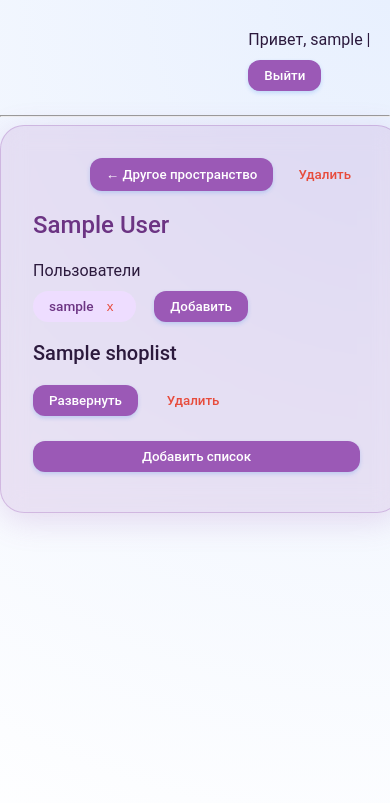
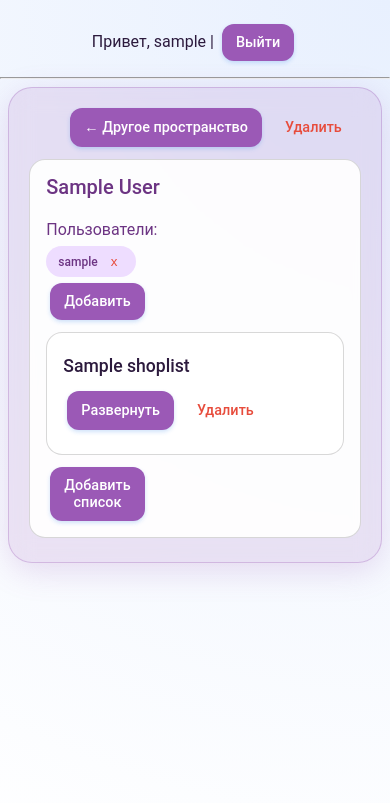
Before and after one commit to lineisover/shoplist, a Django app: page /shoplist/space/1/lists/ in a window 390 px wide. Shown: the top 803 px of the page. After the commit the page ends 587 px from the top, so only its background shows below. Run offline with Django 5.2, Linux system fonts and the light colour scheme; a user stored in the database is signed in; tables that the repository leaves empty hold one stand-in row (values such as "Sample post"); some libraries are stand-ins or nearby versions.

Commit message:
Зажопая клоака из которой нет выхода

```diff
--- a/shoplist/static/shoplist/style.css
+++ b/shoplist/static/shoplist/style.css
@@ -48,7 +48,7 @@ body {
     width: 90%;
     max-width: 500px;
     margin: 0 auto 40px auto;
-    padding: 24px;
+    padding: 12px 28px;
 
     /* Эффект стекла */
     background: var(--glass-bg);
@@ -64,16 +64,21 @@ body {
     display: flex;
     flex-direction: column;
     flex-wrap: nowrap;
+    max-width: min-content;
+}
+.sl-item-form {
+    display: flex;
+    flex-wrap: nowrap;
 }
 
 /* Кнопки */
 .sl-button {
     font-family: inherit;
     font-weight: 500;
-    margin-inline-end: 8px;
-    margin-block: 8px;
+    margin-block: 4px;
     cursor: pointer;
     padding: 8px 16px;
+    margin: 4px;
     border: none;
     border-radius: 12px;
     background-color: var(--primary-color);
@@ -87,6 +92,8 @@ body {
 }
 /* Кнопка удаления */
 .sl-button-delete {
+    border: none;
+    border-radius: 12px;
     background-color: transparent;
     color: var(--error-color);
     border: 1px solid transparent;
@@ -110,11 +117,34 @@ body {
     font-weight: 500;
     margin: 0 0 8px 0;
 }
+.sl-h3 {
+    color: var(--primary-dark);
+    font-size: 1rem;
+}
 
 .sl-paragraph {
     margin-block: 4px;
+}
+
+p {
+    margin: 0;
+    padding: 0;
+}
+
+ul {
+    list-style-type: none;
+    padding: 0;
+    margin: 0;
     display: flex;
-    flex-flow: column;
+    flex-direction: column;
+}
+
+li {
+    list-style-type: none;
+    padding: 0;
+    margin: 0;
+    transition: all 0.3s ease;
+    font-size: 1rem;
 }
 
 .sl-li {
@@ -125,19 +155,31 @@ body {
     flex-direction: column;
 }
 
-.sl-block:hover {
-    transform: translateY(-1px);
-    box-shadow: 0 4px 8px rgba(0, 0, 0, 0.05);
+.sl-simple-block {
+    align-items: center;
+    display: flex;
+    flex-direction: column;
+    justify-content: space-between;
+    padding: 12px 16px;
+    width: -webkit-fill-available;
 }
-.sl-block.done {
-    text-decoration: line-through;
-    color: var(--text-secondary);
-    opacity: 0.7;
-    background: rgba(0, 0, 0, 0.02);
-    order: 1;
+.sl-beautiful-block {
+    display: flex;
+    flex-direction: column;
+    justify-content: space-between;
+    padding: 12px 16px;
+    background: rgba(255, 255, 255, 0.9);
+    border: 1px solid rgb(127 127 127 / 30%);
+    border-radius: 16px;
+    transition: transform 0.2s ease, box-shadow 0.2s ease;
+    align-items: stretch;
+    margin-block: 8px;
 }
-.sl-block:not(.done) {
-    order: 0;
+
+.sl-row {
+    display: flex;
+    flex-direction: row;
+    /* margin-block-end: 8px; */
 }
 
 /* Инпуты */
@@ -184,11 +251,9 @@ input[type="email"], input[type="password"], input[type="text"] {
     display: flex;
     place-content: flex-end;
 }
-.sl-space-main {
-    padding: 8px;
-}
+
 /* Пространство */
-.sl-space {
+.sl-space, .sl-space-main {
     align-items: center;
     cursor: pointer;
     display: flex;
@@ -200,17 +265,33 @@ input[type="email"], input[type="password"], input[type="text"] {
     border-radius: 16px;
     transition: transform 0.2s ease, box-shadow 0.2s ease;
     width: -webkit-fill-available;
-    margin-block: 8px;
+    margin-block: 16px 8px;
 }
+
+.sl-space-main {
+    align-items: flex-start;
+    margin-block: 8px
+}
+
+.sl-space:hover {
+    transform: translateY(-1px);
+    box-shadow: 0 4px 8px rgba(0, 0, 0, 0.05);
+}
+.sl-space.done {
+    text-decoration: line-through;
+    color: var(--text-secondary);
+    opacity: 0.7;
+    background: rgba(0, 0, 0, 0.02);
+    order: 1;
+}
+.sl-space:not(.done) {
+    order: 0;
+}
+
 .sl-space-info {
     display: flex;
     flex-direction: column;
     align-self: flex-start;
-}
-.sl-space-items {
-    display: flex;
-    flex-direction: column;
-    justify-content: space-between;
 }
 /* пользователи пространства */
 .sl-users {
@@ -220,37 +301,58 @@ input[type="email"], input[type="password"], input[type="text"] {
 .sl-users-list {
     display: flex;
     flex-direction: row;
+    flex-wrap: wrap;
 }
 .sl-user-badge {
     background: var(--primary-light);
     color: var(--primary-dark);
-    padding: 2px 16px;
+    padding: 8px 16px;
     border-radius: 20px;
     font-size: 0.85rem;
     font-weight: 500;
     display: inline-flex;
     align-items: center;
     gap: 6px;
-    margin: 8px 18px 8px 0;
+    margin: 4px 8px 2px 0;
 }
 
 
 /* ====================== СПИСКИ внутри пространства ====================== */
 
 .sl-lists {
-    display: flex;
-    flex-direction: column;
+    width: -webkit-fill-available;
 }
+
 .sl-list {
     display: flex;
     flex-direction: column;
 }
 
+.sl-list-in-space {
+    padding: 0;
+    /* margin-block: 8px; */
+    /* display: flex; */
+    width: 100%;
+}
+
+.sl-space-items {
+    /* display: flex;
+    flex-direction: column; */
+    justify-content: space-between;
+    width: 100%;
+}
+
 .sl-item {
     display: flex;
     flex-direction: row;
-    width: 100%;
+    /* width: 100%; */
+    background-color: var(--primary-light);
+    box-shadow: 0 2px 4px rgba(26, 115, 232, 0.2);
+    border-radius: 16px;
+    padding: 2px;
+    margin: 4px;
 }
+
 .sl-item-content {
     display: flex;
     flex: auto;
@@ -287,3 +404,66 @@ input[type="email"], input[type="password"], input[type="text"] {
     from { opacity: 1; }
     to { opacity: 0; visibility: hidden; }
 }
+
+/* Медиа-запросы для мобильных устройств */
+@media (max-width: 600px) {
+    .sl-header {
+        width: 95%;
+        margin: 16px auto 8px auto;
+        justify-content: center;
+    }
+
+    .sl-main {
+        width: 85%;
+        padding: 16px 20px;
+        margin-bottom: 20px;
+    }
+
+    .sl-h1 {
+        font-size: 1.25rem;
+        text-align: center;
+    }
+
+    .sl-h2 {
+        font-size: 1.1rem;
+    }
+
+    .sl-item {
+        flex-direction: column;
+        padding: 8px;
+    }
+
+    .sl-item-content {
+        width: 100%;
+        margin-bottom: 8px;
+    }
+
+    .sl-item-buttons {
+        width: 100%;
+        justify-content: flex-end;
+    }
+
+    .sl-button {
+        padding: 10px 14px; /* Увеличиваем область нажатия */
+        font-size: 0.9rem;
+    }
+
+    .sl-user-badge {
+        padding: 6px 12px;
+        font-size: 0.75rem;
+    }
+
+    input[type="email"],
+    input[type="password"],
+    input[type="text"] {
+        font-size: 16px; /* Предотвращает зум на iOS при фокусе */
+        padding: 10px;
+    }
+
+    .sl-popup-message {
+        left: 20px;
+        right: 20px;
+        top: 10px;
+        text-align: center;
+    }
+}
--- a/shoplist/templates/shoplist/partials/lists/add_list.html
+++ b/shoplist/templates/shoplist/partials/lists/add_list.html
@@ -1,4 +1,4 @@
-<form class="sl-form"
+<form class="sl-item-form"
     id="add-item-form-{{ sl.id }}"
     hx-post="{% url 'shoplist:add_item' sl.id %}"
     hx-target="#items-list-{{ sl.id }}"
--- a/shoplist/templates/shoplist/partials/lists/header_buttons_coll.html
+++ b/shoplist/templates/shoplist/partials/lists/header_buttons_coll.html
@@ -1,2 +1,4 @@
-{% include "shoplist/partials/lists/button_show.html" %}
-{% include "shoplist/partials/lists/delete_list_button.html" %}
+<div class="sl-row">
+    {% include "shoplist/partials/lists/button_show.html" %}
+    {% include "shoplist/partials/lists/delete_list_button.html" %}
+</div>
--- a/shoplist/templates/shoplist/partials/lists/header_buttons_exp.html
+++ b/shoplist/templates/shoplist/partials/lists/header_buttons_exp.html
@@ -1,2 +1,4 @@
-{% include "shoplist/partials/lists/button_hide.html" %}
-{% include "shoplist/partials/lists/delete_list_button.html" %}
+<div class="sl-row">
+    {% include "shoplist/partials/lists/button_hide.html" %}
+    {% include "shoplist/partials/lists/delete_list_button.html" %}
+</div>
--- a/shoplist/templates/shoplist/partials/shoppinglists.html
+++ b/shoplist/templates/shoplist/partials/shoppinglists.html
@@ -1,9 +1,11 @@
-<div class="sl-list" id="shoppinglists-{{ space.id }}">
-    {% for sl in shoppinglists %}
+<div class="sl-beautiful-block">
+    <div class="sl-list-in-space" id="shoppinglists-{{ space.id }}">
+        {% for sl in shoppinglists %}
 
-        {% include "shoplist/partials/lists/collapse_list.html" %}
+            {% include "shoplist/partials/lists/collapse_list.html" %}
 
-    {% empty %}
-        <div class="sl-h2">Списков пока нет.</div>
-    {% endfor %}
+        {% empty %}
+            <div class="sl-h2">Списков пока нет.</div>
+        {% endfor %}
+    </div>
 </div>
--- a/shoplist/templates/shoplist/partials/space/new_space_block.html
+++ b/shoplist/templates/shoplist/partials/space/new_space_block.html
@@ -1,6 +1,9 @@
+<div class="sl-simple-block"
+    id="new-space-block">
         <button class="sl-button"
             hx-get="{% url 'shoplist:new_space_form' %}"
             hx-target="#new-space-block"
             hx-swap="innerHTML">
                 Новое пространство
         </button>
+</div>
--- a/shoplist/templates/shoplist/partials/users/add_user_block.html
+++ b/shoplist/templates/shoplist/partials/users/add_user_block.html
@@ -1,3 +1,4 @@
+<div class="add-user-block-{{ space.id }}">
     <button class="sl-button"
         hx-get="{% url 'shoplist:show_add_user_form' space.id %}"
         hx-target=".add-user-block-{{ space.id }}"
@@ -5,3 +6,5 @@
         onclick="event.stopPropagation();">
             Добавить
     </button>
+    <div id="add-user-form-container-{{ space.id }}"></div>
+</div>
--- a/shoplist/templates/shoplist/partials/users/space_users_block.html
+++ b/shoplist/templates/shoplist/partials/users/space_users_block.html
@@ -1,5 +1,7 @@
 <div class="sl-users" id="space-users-block-{{ space.id }}">
-    Пользователи
+    <div class="sl-h3">
+        Пользователи:
+    </div>
     <div class="sl-users-list">
         {% for user in space.users.all %}
             <div class="sl-user-badge">
@@ -16,9 +18,8 @@
         {% empty %}
             Нет пользователей
         {% endfor %}
-
-        {% include 'shoplist/partials/users/add_user_block.html' %}
     </div>
+    {% include 'shoplist/partials/users/add_user_block.html' %}
     {% if error %}
         <div class=".sl-popup-message .sl-popup-error">{{ error }}</div>
     {% endif %}
```
Also changed, not shown: other parts of shoplist/static/shoplist/style.css (+45 -5 lines), shoplist/templates/shoplist/partials/item_li.html (+8 -7 lines), shoplist/templates/shoplist/partials/lists/items_list.html (+7 -5 lines). Lines whose indentation alone changed are shown as unchanged.
